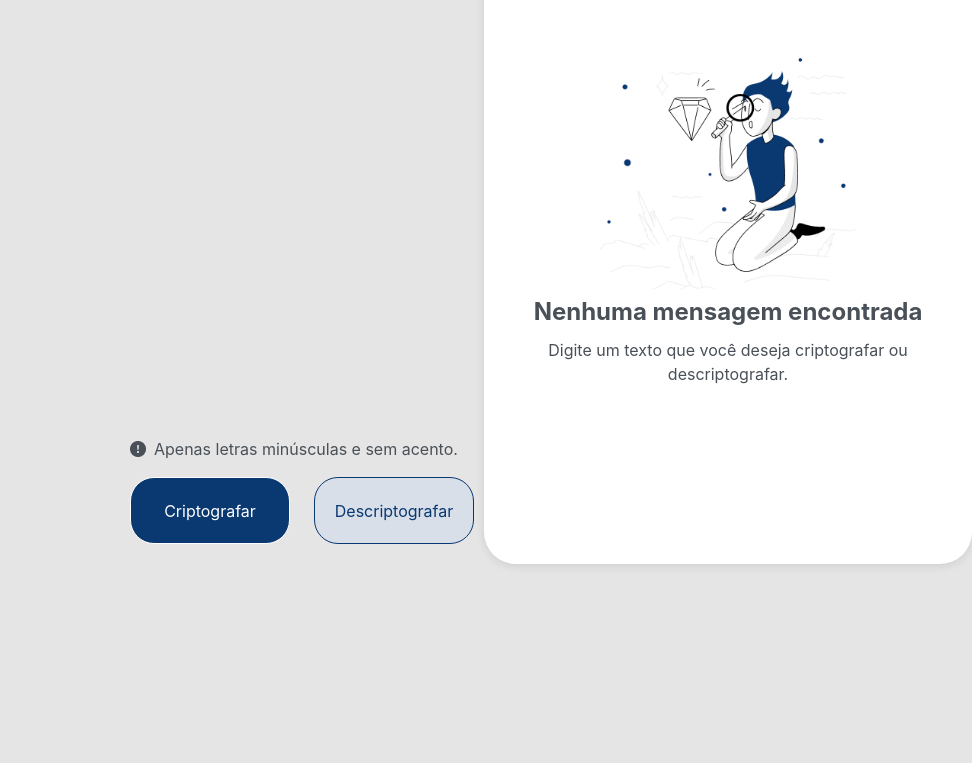
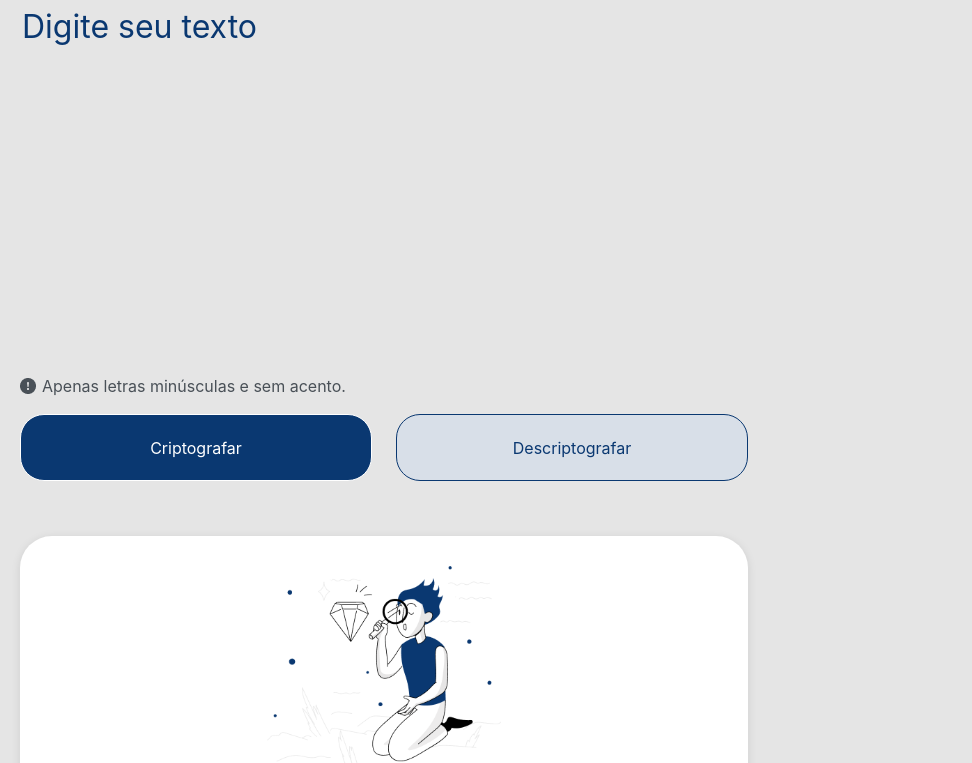
Before and after one commit to MayconPadilha/Alura-One-T7-Challenger, a plain HTML site: page index.html in a window 768 px wide. Shown: the part 136-899 px from the top of the page, 972 px wide, since content can reach past the window. Before the commit the page ends 800 px from the top, so only its background shows below. Drawn offline with Linux system fonts and the light colour scheme.

Commit message:
adição da responsividade para tablet

```diff
--- a/assets/css/style.css
+++ b/assets/css/style.css
@@ -154,6 +154,45 @@ button {
     background-color: #FFFFFF;
 }
 
+@media (min-width: 768px) and (max-width: 991.98px) {
+    main {
+        display: flex;
+        flex-direction: column;
+        margin: 20px;
+        gap: 55px;
+    }
+
+    .criptografia {
+        width: 100%;
+        height: 60vh;
+    }
+
+    .text-area {
+        margin-top: 0px;
+    }
+
+    .aviso {
+        gap: 6px;
+    }
+
+    .bloco-tradutor {
+        height: 100%;
+        width: 100%;
+    }
+
+    .bloco-tradutor div:nth-child(1) {
+        width: 100%;
+    }
+
+    .mensagem{
+        overflow-y: none;
+    }
+
+    #semMensagem img {
+        width: 35%;
+    }
+}
+
 @media (max-width: 767.98px) {
     main {
         display: flex;
```
